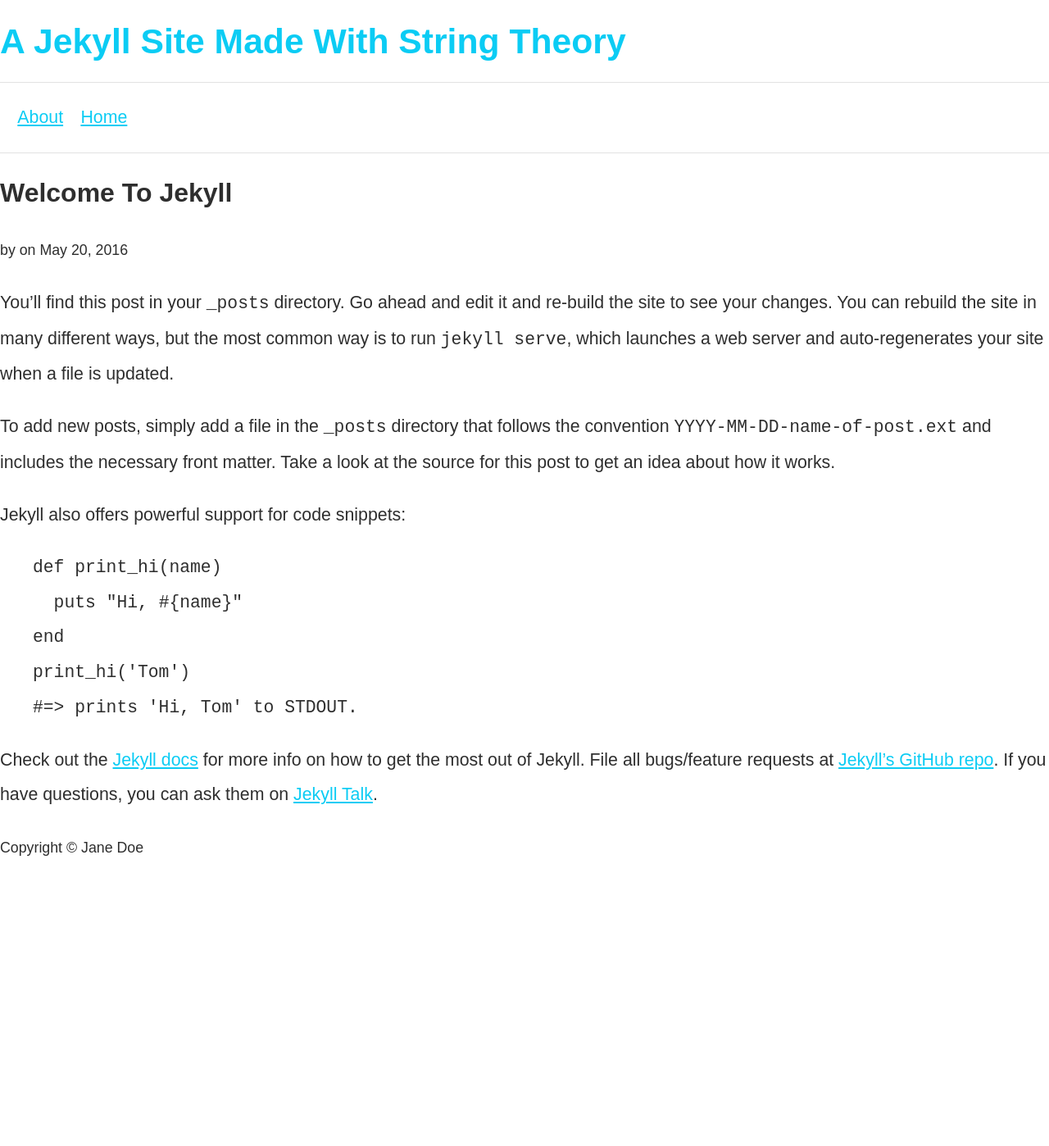
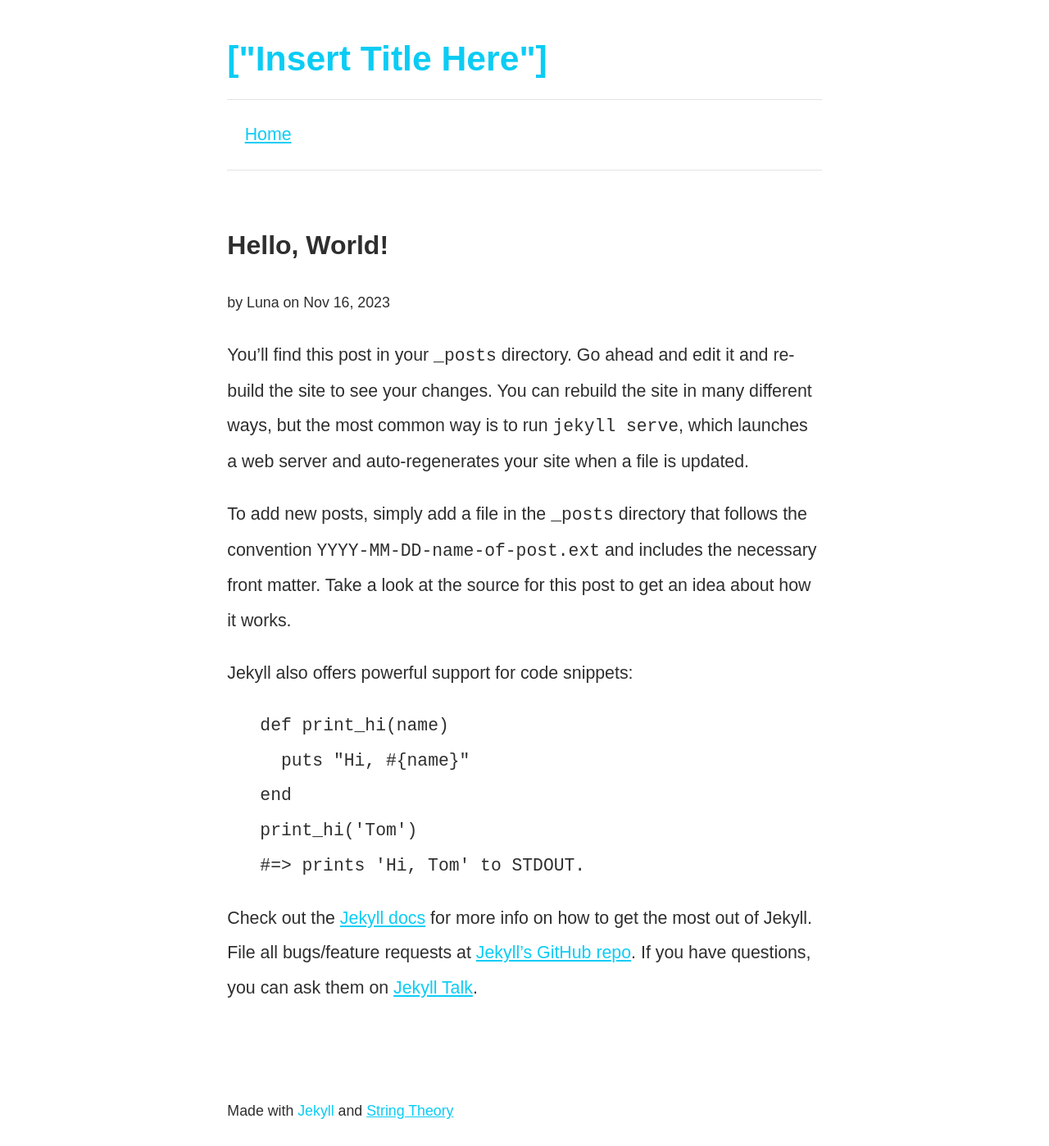
Before and after one commit to LunaRoseManor/jekyll-string-theory, a Jekyll site: the page built from _posts/2023-11-16-hello-world.md, in a window 1280 px wide. Shown: the whole page at 82% size. Built offline with Jekyll 4.4.1, drawn with Linux system fonts in a browser that asks for light colours; before the commit the page ends 1056 px from its top, so only the background shows below that.

Commit message:
Remove default pages

```diff
--- a/_config.yml
+++ b/_config.yml
@@ -1,2 +1,2 @@
-title: A Jekyll Site Made With String Theory
+title: [Insert Title Here]
 author: Jane Doe
--- a/_includes/footer.html
+++ b/_includes/footer.html
@@ -1,3 +1,12 @@
 <footer>
-    <small>Copyright &copy; {{ site.author }}</small>
+    {%- if site.license -%}
+    <small>{{ site.license }}</small>
+    {%- endif -%}
+    <br>
+    <small>
+        Made with
+        <a>Jekyll</a>
+        and
+        <a href="https://github.com/LunaRoseManor/jekyll-string-theory/">String Theory</a>
+    </small>
 </footer>
--- a/_layouts/post.html
+++ b/_layouts/post.html
@@ -5,7 +5,7 @@ layout: default
 {%- if page.title -%}
 <h2>{{ page.title }}</h2>
 <small>
-    by {{ title.author }} on {{ page.date | date: "%b %-d, %Y" }}
+    by {{ page.author }} on {{ page.date | date: "%b %-d, %Y" }}
 </small>
 {%- endif -%}
 {{ content }}
--- a/_posts/2016-05-20-welcome-to-jekyll.md
+++ b/_posts/2023-11-16-hello-world.md
@@ -1,5 +1,7 @@
 ---
 layout: post
+title: Hello, World!
+author: Luna
 ---
 You’ll find this post in your `_posts` directory. Go ahead and edit it and re-build the site to see your changes. You can rebuild the site in many different ways, but the most common way is to run `jekyll serve`, which launches a web server and auto-regenerates your site when a file is updated.
 
--- a/assets/main.sass
+++ b/assets/main.sass
@@ -26,10 +26,15 @@ body
     line-height: 2em
     font-family: "Arial", "Helvetica", sans-serif
     font-size: 16pt
+    max-width: 36em
+    margin-left: auto
+    margin-right: auto
 
 main
     flex-grow: 1
+    padding: 1em
 
 header, footer
     flex-grow: 0
     flex-shrink: 0
+    padding: 1em
```
Also changed, not shown: about.md (deleted, +0 -7 lines), index.md (+0 -2 lines).
